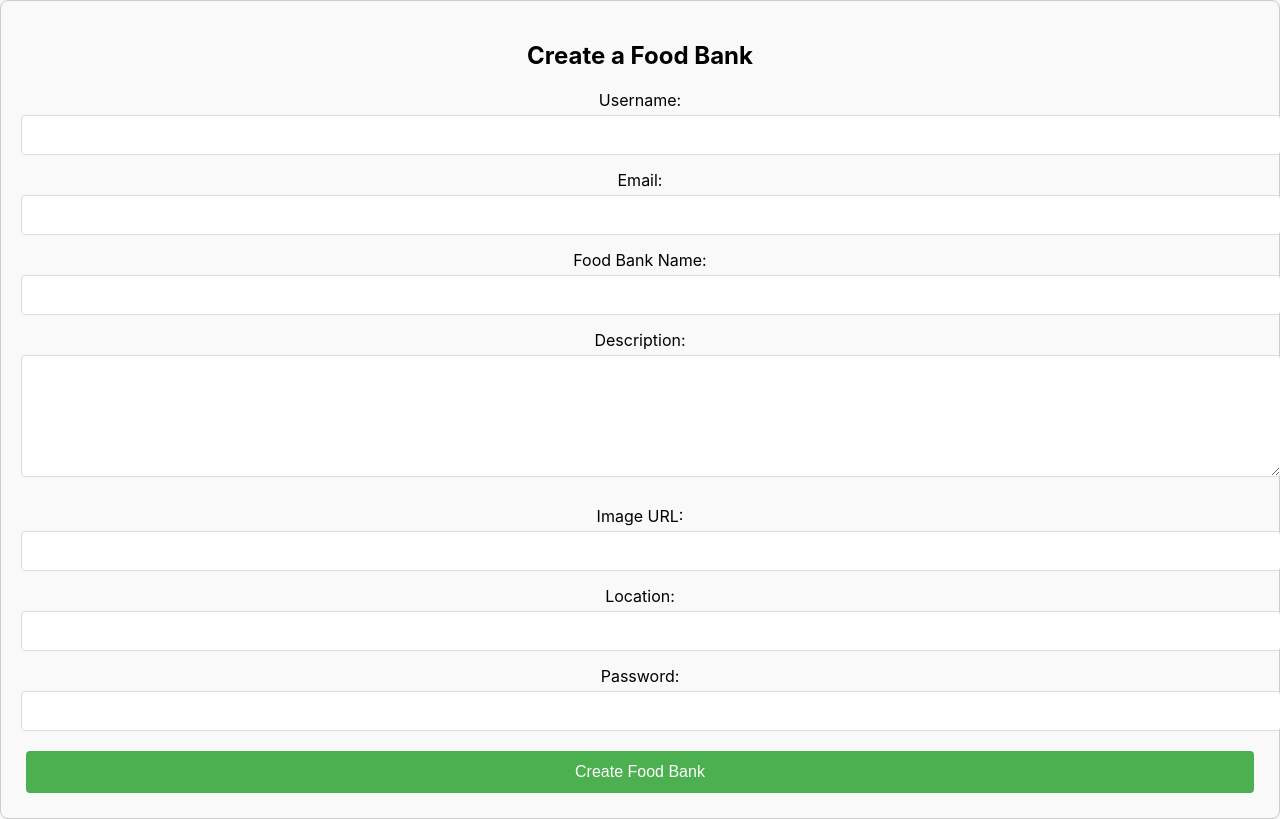
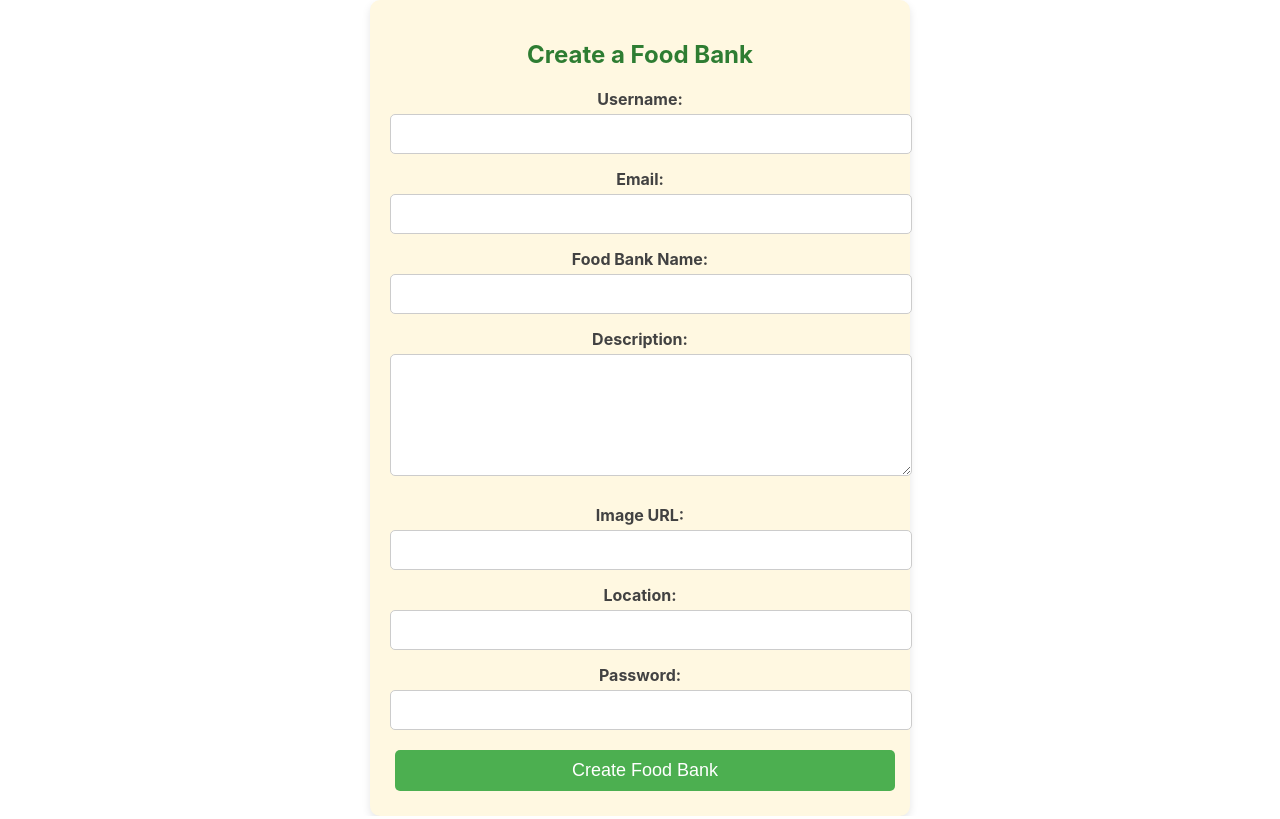
Before and after one commit to Rhoda-NM/harvestapp, a React (Create React App) app in the folder client/: page /bank/register in a window 1280 px wide. Built offline with nearby package versions, Linux system fonts and the light colour scheme.

Commit message:
styling login and signup forms

```diff
--- a/client/package.json
+++ b/client/package.json
@@ -2,6 +2,7 @@
   "name": "client",
   "version": "0.1.0",
   "private": true,
+  "proxy": "https://onestopshop-project.onrender.com/",
   "dependencies": {
     "@fortawesome/fontawesome-svg-core": "^6.6.0",
     "@fortawesome/free-brands-svg-icons": "^6.6.0",
@@ -10,12 +11,14 @@
     "@testing-library/jest-dom": "^5.17.0",
     "@testing-library/react": "^13.4.0",
     "@testing-library/user-event": "^13.5.0",
+    "formik": "^2.4.6",
     "react": "^18.3.1",
     "react-dom": "^18.3.1",
     "react-router-dom": "^6.26.1",
     "react-scripts": "5.0.1",
     "styled-components": "^6.1.13",
-    "web-vitals": "^2.1.4"
+    "web-vitals": "^2.1.4",
+    "yup": "^1.4.0"
   },
   "scripts": {
     "start": "react-scripts start",
--- a/client/src/components/DonorSignup.js
+++ b/client/src/components/DonorSignup.js
@@ -1,141 +1,180 @@
-import React, { useState } from 'react';
-import './DonorForm.css'; // Make sure to style your form
+import React from 'react';
+import styled from 'styled-components';
+import { Formik, Form, Field, ErrorMessage } from 'formik';
+import * as Yup from 'yup';
+
 
 const DonorForm = () => {
-  const [username, setUsername] = useState('');
-  const [email, setEmail] = useState('');
-  const [name, setName] = useState('');
-  const [location, setLocation] = useState('');
-  const [password, setPassword] = useState('');
-  const [confirmPassword, setConfirmPassword] = useState('');
-  const [message, setMessage] = useState('');
-  const [error, setError] = useState('');
-
-  const validatePasswords = () => {
-    return password === confirmPassword;
+  const initialValues = {
+    username: '',
+    email: '',
+    name: '',
+    location: '',
+    password: '',
+    confirmPassword: '',
   };
 
-  const handleSubmit = async (event) => {
-    event.preventDefault();
+  const validationSchema = Yup.object({
+    username: Yup.string().required('Username is required'),
+    email: Yup.string().email('Invalid email address').required('Email is required'),
+    name: Yup.string().required('Name is required'),
+    location: Yup.string(),
+    password: Yup.string()
+      .required('Password is required')
+      .min(8, 'Password must be at least 8 characters'),
+    confirmPassword: Yup.string()
+      .oneOf([Yup.ref('password'), null], 'Passwords must match')
+      .required('Confirm Password is required'),
+  });
 
-    if (!validatePasswords()) {
-      setError('Passwords do not match');
-      return;
-    }
-
-    const donorData = {
-      username,
-      email,
-      name,
-      location,
-      password
-    };
-
+  const handleSubmit = async (values, { setSubmitting, setStatus, resetForm }) => {
     try {
       const response = await fetch('/donors', {
         method: 'POST',
         headers: {
           'Content-Type': 'application/json',
         },
-        body: JSON.stringify(donorData),
+        body: JSON.stringify(values),
       });
 
       if (response.ok) {
-        const result = await response.json();
-        setMessage('Donor registered successfully!');
-        // Optionally reset the form fields here
-        setUsername('');
-        setEmail('');
-        setName('');
-        setLocation('');
-        setPassword('');
-        setConfirmPassword('');
+        setStatus({ success: 'Donor registered successfully!' });
+        resetForm();
       } else {
         const errorResult = await response.json();
-        setError(errorResult.message || 'An error occurred');
+        setStatus({ error: errorResult.message || 'An error occurred' });
       }
     } catch (err) {
       console.error('Error:', err);
-      setError('An error occurred');
+      setStatus({ error: 'An error occurred' });
+    } finally {
+      setSubmitting(false);
     }
   };
 
   return (
-    <div className="donor-form-container">
-      <h2>Register as a Donor</h2>
-      <form onSubmit={handleSubmit}>
-        <div className="form-group">
-          <label htmlFor="username">Username:</label>
-          <input
-            type="text"
-            id="username"
-            value={username}
-            onChange={(e) => setUsername(e.target.value)}
-            required
-          />
-        </div>
+    <DonorFormContainer>
+      <FormTitle>Register as a Donor</FormTitle>
+      <Formik
+        initialValues={initialValues}
+        validationSchema={validationSchema}
+        onSubmit={handleSubmit}
+      >
+        {({ isSubmitting, status }) => (
+          <Form>
+            <FormGroup>
+              <Label htmlFor="username">Username:</Label>
+              <Input type="text" id="username" name="username" />
+              <ErrorMessage name="username" component={ErrorText} />
+            </FormGroup>
 
-        <div className="form-group">
-          <label htmlFor="email">Email:</label>
-          <input
-            type="email"
-            id="email"
-            value={email}
-            onChange={(e) => setEmail(e.target.value)}
-            required
-          />
-        </div>
+            <FormGroup>
+              <Label htmlFor="email">Email:</Label>
+              <Input type="email" id="email" name="email" />
+              <ErrorMessage name="email" component={ErrorText} />
+            </FormGroup>
 
-        <div className="form-group">
-          <label htmlFor="name">Name:</label>
-          <input
-            type="text"
-            id="name"
-            value={name}
-            onChange={(e) => setName(e.target.value)}
-            required
-          />
-        </div>
+            <FormGroup>
+              <Label htmlFor="name">Name:</Label>
+              <Input type="text" id="name" name="name" />
+              <ErrorMessage name="name" component={ErrorText} />
+            </FormGroup>
 
-        <div className="form-group">
-          <label htmlFor="location">Location:</label>
-          <input
-            type="text"
-            id="location"
-            value={location}
-            onChange={(e) => setLocation(e.target.value)}
-          />
-        </div>
+            <FormGroup>
+              <Label htmlFor="location">Location:</Label>
+              <Input type="text" id="location" name="location" />
+              <ErrorMessage name="location" component={ErrorText} />
+            </FormGroup>
 
-        <div className="form-group">
-          <label htmlFor="password">Password:</label>
-          <input
-            type="password"
-            id="password"
-            value={password}
-            onChange={(e) => setPassword(e.target.value)}
-            required
-          />
-        </div>
+            <FormGroup>
+              <Label htmlFor="password">Password:</Label>
+              <Input type="password" id="password" name="password" />
+              <ErrorMessage name="password" component={ErrorText} />
+            </FormGroup>
 
-        <div className="form-group">
-          <label htmlFor="confirmPassword">Confirm Password:</label>
-          <input
-            type="password"
-            id="confirmPassword"
-            value={confirmPassword}
-            onChange={(e) => setConfirmPassword(e.target.value)}
-            required
-          />
-        </div>
+            <FormGroup>
+              <Label htmlFor="confirmPassword">Confirm Password:</Label>
+              <Input type="password" id="confirmPassword" name="confirmPassword" />
+              <ErrorMessage name="confirmPassword" component={ErrorText} />
+            </FormGroup>
 
-        <button type="submit">Register</button>
-      </form>
+            <Button type="submit" disabled={isSubmitting}>
+              {isSubmitting ? 'Registering...' : 'Register'}
+            </Button>
 
-      {message && <p className="success-message">{message}</p>}
-      {error && <p className="error-message">{error}</p>}
-    </div>
+            {status && status.success && <SuccessMessage>{status.success}</SuccessMessage>}
+            {status && status.error && <ErrorMessageContainer>{status.error}</ErrorMessageContainer>}
+          </Form>
+        )}
+      </Formik>
+    </DonorFormContainer>
   );
 };
 
+const DonorFormContainer = styled.div`
+  max-width: 500px;
+  margin: 0 auto;
+  padding: 20px;
+  background-color: #FFF8E1; /* Soft Cream */
+  border-radius: 10px;
+  box-shadow: 0px 4px 8px rgba(0, 0, 0, 0.1);
+`;
+
+const FormTitle = styled.h2`
+  text-align: center;
+  color: #2E7D32; /* Deep Forest Green */
+`;
+
+const FormGroup = styled.div`
+  margin-bottom: 15px;
+`;
+
+const Label = styled.label`
+  display: block;
+  margin-bottom: 5px;
+  font-weight: bold;
+  color: #424242; /* Charcoal Gray */
+`;
+
+const Input = styled(Field)`
+  width: 100%;
+  padding: 10px;
+  border-radius: 5px;
+  border: 1px solid #ccc;
+  font-size: 16px;
+`;
+
+const Button = styled.button`
+  width: 100%;
+  padding: 10px;
+  background-color: #4CAF50; /* Primary Green */
+  color: #FFFFFF;
+  border: none;
+  border-radius: 5px;
+  font-size: 18px;
+  cursor: pointer;
+
+  &:hover {
+    background-color: #388E3C; /* Darker shade of green */
+  }
+`;
+
+const ErrorText = styled.div`
+  color: #FF9800; /* Earthy Orange */
+  margin-top: 5px;
+  font-size: 14px;
+`;
+
+const SuccessMessage = styled.p`
+  color: #4CAF50; /* Primary Green */
+  font-weight: bold;
+  text-align: center;
+`;
+
+const ErrorMessageContainer = styled.p`
+  color: #FF9800; /* Earthy Orange */
+  font-weight: bold;
+  text-align: center;
+`;
+
 export default DonorForm;
--- a/client/src/components/FoodBankSignup.js
+++ b/client/src/components/FoodBankSignup.js
@@ -1,159 +1,195 @@
-import React, { useState } from 'react';
-import './FoodBankForm.css'; // Make sure this CSS file contains the responsive styles
+import React from 'react';
+import styled from 'styled-components';
+import { Formik, Form, Field, ErrorMessage } from 'formik';
+import * as Yup from 'yup';
 
 const FoodBankForm = () => {
-  const [username, setUsername] = useState('');
-  const [email, setEmail] = useState('');
-  const [name, setName] = useState('');
-  const [description, setDescription] = useState('');
-  const [image, setImage] = useState('');
-  const [location, setLocation] = useState('');
-  const [password, setPassword] = useState('');
-  const [message, setMessage] = useState('');
-  const [error, setError] = useState('');
-
-  const validateForm = () => {
-    if (!username || !email || !name || !location || !password) {
-      setError('Please fill in all required fields.');
-      return false;
-    }
-    const emailPattern = /^[^\s@]+@[^\s@]+\.[^\s@]+$/;
-    if (!emailPattern.test(email)) {
-      setError('Please enter a valid email address.');
-      return false;
-    }
-    return true;
+  const initialValues = {
+    username: '',
+    email: '',
+    name: '',
+    description: '',
+    image: '',
+    location: '',
+    password: '',
   };
 
-  const handleSubmit = async (event) => {
-    event.preventDefault();
+  const validationSchema = Yup.object({
+    username: Yup.string().required('Username is required'),
+    email: Yup.string().email('Invalid email address').required('Email is required'),
+    name: Yup.string().required('Food Bank Name is required'),
+    description: Yup.string(),
+    image: Yup.string().url('Invalid URL format'),
+    location: Yup.string().required('Location is required'),
+    password: Yup.string()
+      .required('Password is required')
+      .min(8, 'Password must be at least 8 characters'),
+  });
 
-    if (!validateForm()) return;
-
-    const foodBankData = {
-      username,
-      email,
-      name,
-      description,
-      image,
-      location,
-      password,
-    };
-
+  const handleSubmit = async (values, { setSubmitting, setStatus, resetForm }) => {
     try {
       const response = await fetch('/foodbanks', {
         method: 'POST',
         headers: {
           'Content-Type': 'application/json',
         },
-        body: JSON.stringify(foodBankData),
+        body: JSON.stringify(values),
       });
 
       if (response.ok) {
-        const result = await response.json();
-        setMessage('Food bank created successfully!');
-        setUsername('');
-        setEmail('');
-        setName('');
-        setDescription('');
-        setImage('');
-        setLocation('');
-        setPassword('');
+        setStatus({ success: 'Food bank created successfully!' });
+        resetForm();
       } else {
         const errorResult = await response.json();
-        setError(errorResult.message || 'An error occurred');
+        setStatus({ error: errorResult.message || 'An error occurred' });
       }
     } catch (err) {
       console.error('Error:', err);
-      setError('An error occurred');
+      setStatus({ error: 'An error occurred' });
+    } finally {
+      setSubmitting(false);
     }
   };
 
   return (
-    <div className="foodbank-form-container">
-      <h2>Create a Food Bank</h2>
-      <form onSubmit={handleSubmit}>
-        <div className="form-group">
-          <label htmlFor="username">Username:</label>
-          <input
-            type="text"
-            id="username"
-            value={username}
-            onChange={(e) => setUsername(e.target.value)}
-            required
-          />
-        </div>
+    <FoodBankFormContainer>
+      <FormTitle>Create a Food Bank</FormTitle>
+      <Formik
+        initialValues={initialValues}
+        validationSchema={validationSchema}
+        onSubmit={handleSubmit}
+      >
+        {({ isSubmitting, status }) => (
+          <Form>
+            <FormGroup>
+              <Label htmlFor="username">Username:</Label>
+              <Input type="text" id="username" name="username" />
+              <ErrorMessage name="username" component={ErrorText} />
+            </FormGroup>
 
-        <div className="form-group">
-          <label htmlFor="email">Email:</label>
-          <input
-            type="email"
-            id="email"
-            value={email}
-            onChange={(e) => setEmail(e.target.value)}
-            required
-          />
-        </div>
+            <FormGroup>
+              <Label htmlFor="email">Email:</Label>
+              <Input type="email" id="email" name="email" />
+              <ErrorMessage name="email" component={ErrorText} />
+            </FormGroup>
 
-        <div className="form-group">
-          <label htmlFor="name">Food Bank Name:</label>
-          <input
-            type="text"
-            id="name"
-            value={name}
-            onChange={(e) => setName(e.target.value)}
-            required
-          />
-        </div>
+            <FormGroup>
+              <Label htmlFor="name">Food Bank Name:</Label>
+              <Input type="text" id="name" name="name" />
+              <ErrorMessage name="name" component={ErrorText} />
+            </FormGroup>
 
-        <div className="form-group">
-          <label htmlFor="description">Description:</label>
-          <textarea
-            id="description"
-            value={description}
-            onChange={(e) => setDescription(e.target.value)}
-          />
-        </div>
+            <FormGroup>
+              <Label htmlFor="description">Description:</Label>
+              <TextArea as="textarea" id="description" name="description" />
+              <ErrorMessage name="description" component={ErrorText} />
+            </FormGroup>
 
-        <div className="form-group">
-          <label htmlFor="image">Image URL:</label>
-          <input
-            type="text"
-            id="image"
-            value={image}
-            onChange={(e) => setImage(e.target.value)}
-          />
-        </div>
+            <FormGroup>
+              <Label htmlFor="image">Image URL:</Label>
+              <Input type="text" id="image" name="image" />
+              <ErrorMessage name="image" component={ErrorText} />
+            </FormGroup>
 
-        <div className="form-group">
-          <label htmlFor="location">Location:</label>
-          <input
-            type="text"
-            id="location"
-            value={location}
-            onChange={(e) => setLocation(e.target.value)}
-            required
-          />
-        </div>
+            <FormGroup>
+              <Label htmlFor="location">Location:</Label>
+              <Input type="text" id="location" name="location" />
+              <ErrorMessage name="location" component={ErrorText} />
+            </FormGroup>
 
-        <div className="form-group">
-          <label htmlFor="password">Password:</label>
-          <input
-            type="password"
-            id="password"
-            value={password}
-            onChange={(e) => setPassword(e.target.value)}
-            required
-          />
-        </div>
+            <FormGroup>
+              <Label htmlFor="password">Password:</Label>
+              <Input type="password" id="password" name="password" />
+              <ErrorMessage name="password" component={ErrorText} />
+            </FormGroup>
 
-        <button type="submit">Create Food Bank</button>
-      </form>
+            <Button type="submit" disabled={isSubmitting}>
+              {isSubmitting ? 'Creating...' : 'Create Food Bank'}
+            </Button>
 
-      {message && <p className="success-message">{message}</p>}
-      {error && <p className="error-message">{error}</p>}
-    </div>
+            {status && status.success && <SuccessMessage>{status.success}</SuccessMessage>}
+            {status && status.error && <ErrorMessageContainer>{status.error}</ErrorMessageContainer>}
+          </Form>
+        )}
+      </Formik>
+    </FoodBankFormContainer>
   );
 };
 
+const FoodBankFormContainer = styled.div`
+  max-width: 500px;
+  margin: 0 auto;
+  padding: 20px;
+  background-color: #FFF8E1; /* Soft Cream */
+  border-radius: 10px;
+  box-shadow: 0px 4px 8px rgba(0, 0, 0, 0.1);
+`;
+
+const FormTitle = styled.h2`
+  text-align: center;
+  color: #2E7D32; /* Deep Forest Green */
+`;
+
+const FormGroup = styled.div`
+  margin-bottom: 15px;
+`;
+
+const Label = styled.label`
+  display: block;
+  margin-bottom: 5px;
+  font-weight: bold;
+  color: #424242; /* Charcoal Gray */
+`;
+
+const Input = styled(Field)`
+  width: 100%;
+  padding: 10px;
+  border-radius: 5px;
+  border: 1px solid #ccc;
+  font-size: 16px;
+`;
+
+const TextArea = styled(Field)`
+  width: 100%;
+  padding: 10px;
+  border-radius: 5px;
+  border: 1px solid #ccc;
+  font-size: 16px;
+  resize: vertical;
+`;
+
+const Button = styled.button`
+  width: 100%;
+  padding: 10px;
+  background-color: #4CAF50; /* Primary Green */
+  color: #FFFFFF;
+  border: none;
+  border-radius: 5px;
+  font-size: 18px;
+  cursor: pointer;
+
+  &:hover {
+    background-color: #388E3C; /* Darker shade of green */
+  }
+`;
+
+const ErrorText = styled.div`
+  color: #FF9800; /* Earthy Orange */
+  margin-top: 5px;
+  font-size: 14px;
+`;
+
+const SuccessMessage = styled.p`
+  color: #4CAF50; /* Primary Green */
+  font-weight: bold;
+  text-align: center;
+`;
+
+const ErrorMessageContainer = styled.p`
+  color: #FF9800; /* Earthy Orange */
+  font-weight: bold;
+  text-align: center;
+`;
+
+
 export default FoodBankForm;
```
Also changed, not shown: client/src/components/Navbar.js (+3 -4 lines), 1 other file (tests, documents, lock files or other folders).
